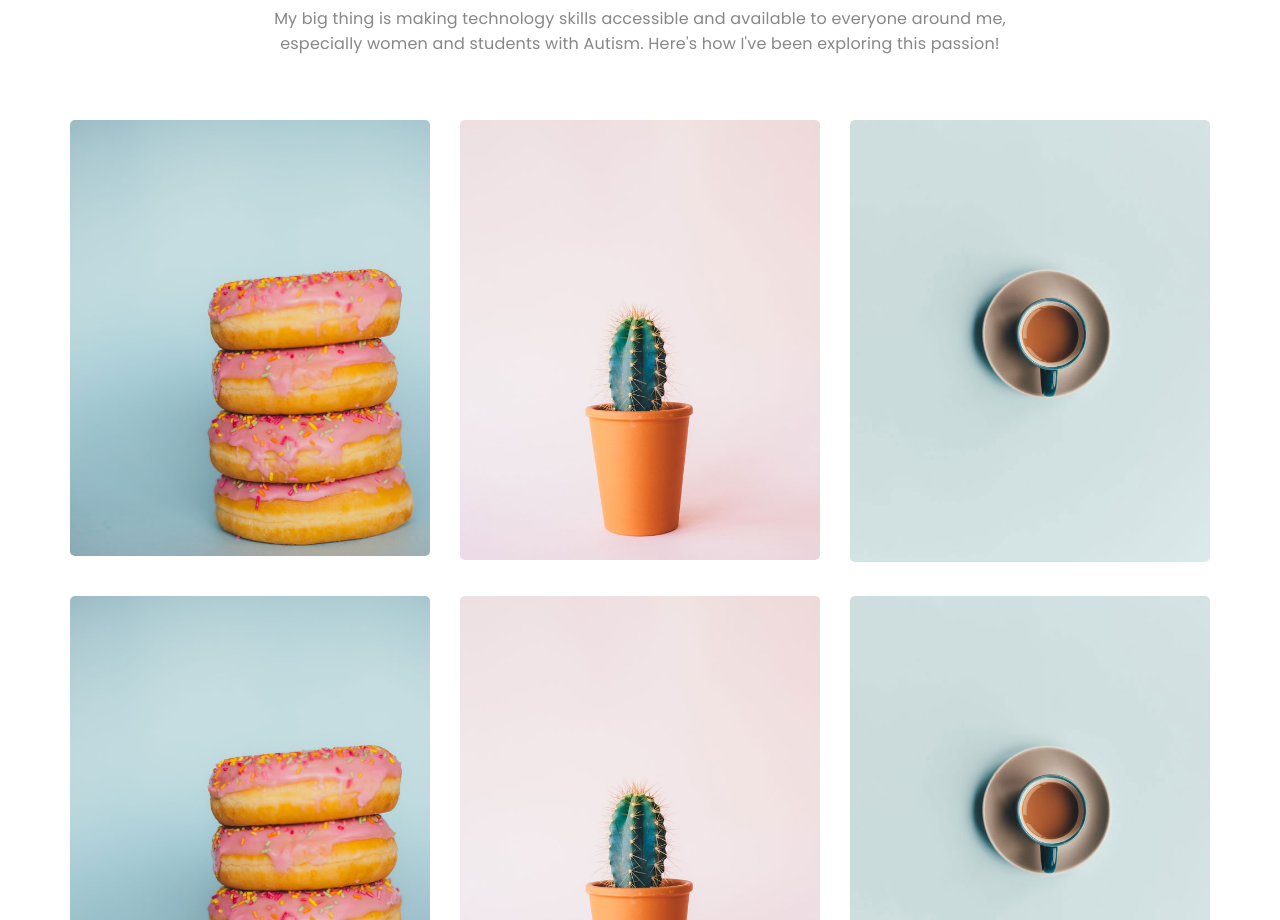
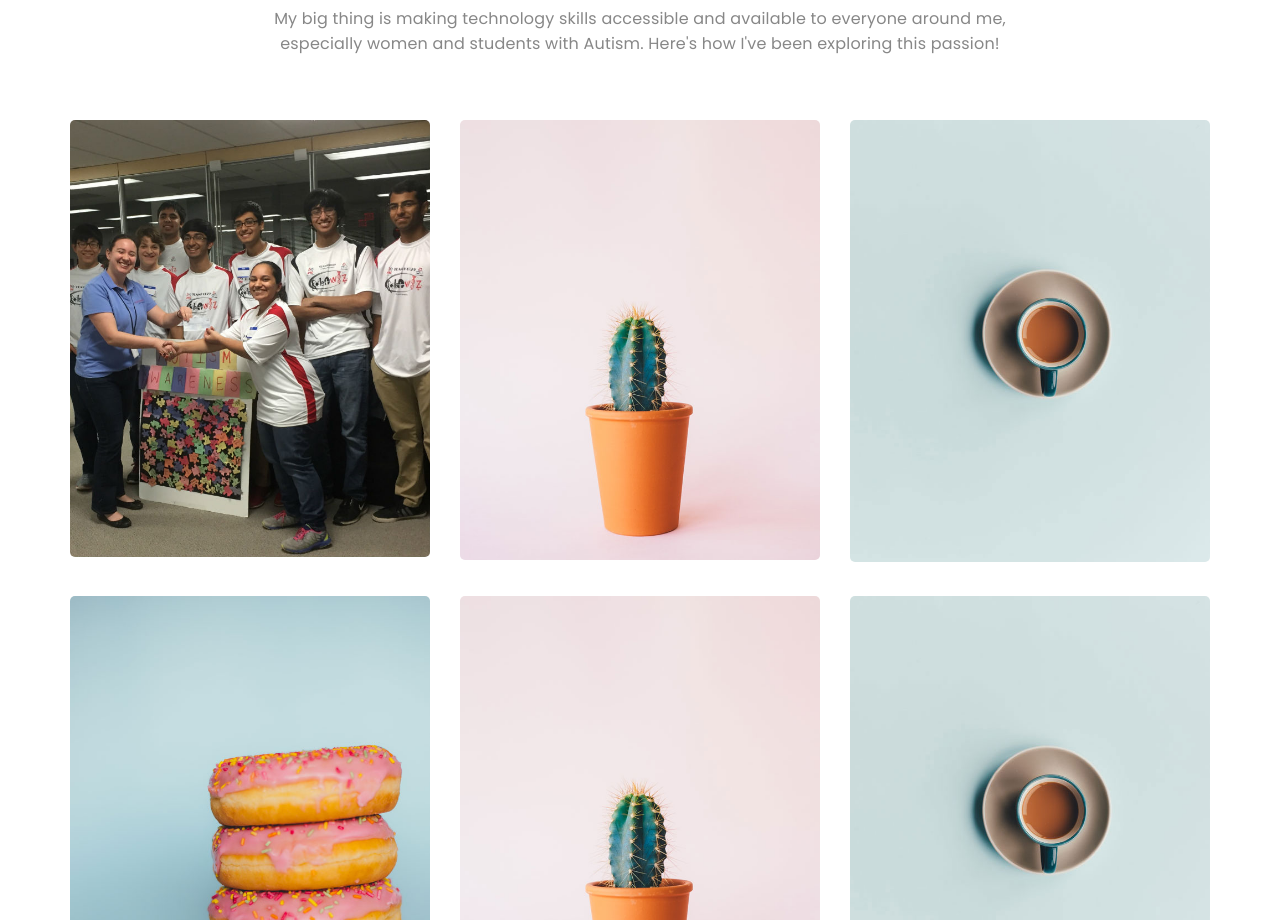
Before and after one commit to rads560/rads560.github.io, a plain HTML site: page index.html in a window 1280 px wide. Shown: the part 3900-4820 px from the top of the page. Drawn offline with Linux system fonts and the light colour scheme.

Commit message:
start added

```diff
--- a/index.html
+++ b/index.html
@@ -262,12 +262,12 @@
                <div class="wow fadeInUp col-md-4 col-sm-6" data-wow-delay="0.4s">
                     <!-- WORK THUMB -->
                     <div class="work-thumb">
-                         <a href="images/work-image1.jpg" class="image-popup">
+                         <a href="images/start.jpg" class="image-popup">
                               <div class="work-thumb-overlay">
                                    <h4 class="white-color">Spreading Technology and Robotics Together (START)</h4>
                                    <p></p>
                               </div>
-                              <img src="images/work-image1.jpg" class="img-responsive" alt="Work 1">
+                              <img src="images/start.jpg" class="img-responsive" alt="Work 1">
                          </a>
                     </div>
                </div>
```
Also changed, not shown: images/start.jpg (added).
